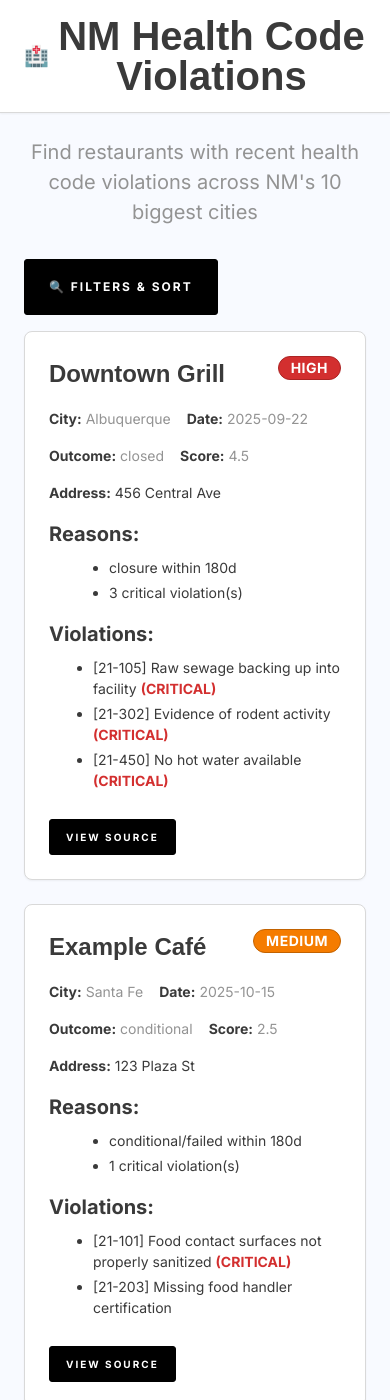
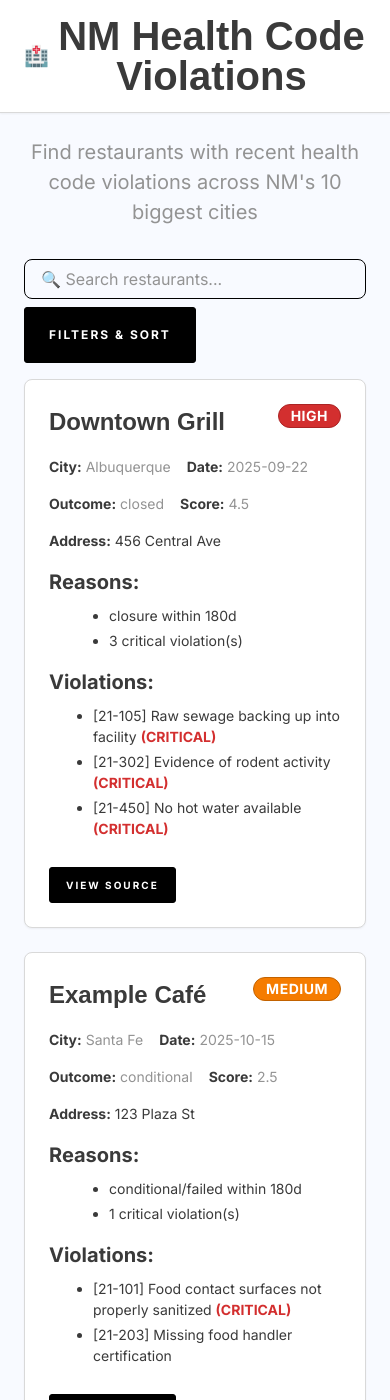
Before and after one commit to aindaco1/restaurant-locations, a Jekyll site: the page built from index.html, in a window 390 px wide and 1400 px high. Built offline with Jekyll 4.4.1, drawn with Linux system fonts in a browser that asks for light colours; some web fonts are replaced.

Commit message:
Mobile UX: keep search visible, stack severity pills vertically for consistent alignment

```diff
--- a/_includes/filter-controls.html
+++ b/_includes/filter-controls.html
@@ -1,10 +1,21 @@
 <!-- Mobile Filter Button (only visible on mobile) -->
 <div class="mobile-filter-trigger" x-data="{ mobileFiltersOpen: false }">
+  <!-- Mobile Search (always visible) -->
+  <div class="mobile-search" x-data="filterControls()">
+    <input
+      type="text"
+      class="input"
+      placeholder="🔍 Search restaurants..."
+      x-model="searchQuery"
+      @input="applyFilters"
+      aria-label="Search restaurants by name">
+  </div>
+
   <button
     @click="mobileFiltersOpen = true"
     class="btn mobile-filter-btn"
     aria-label="Open filters">
-    <span>🔍 Filters & Sort</span>
+    <span>Filters & Sort</span>
     <span class="mobile-filter-btn__badge" x-data="filterControls()" x-show="activeFilterCount > 0" x-text="activeFilterCount"></span>
   </button>
 
@@ -43,18 +54,8 @@
       <div class="mobile-filter-drawer__body" x-data="filterControls()">
         <!-- All filter controls in mobile drawer -->
         <div class="mobile-filter-group">
-          <label class="mobile-filter-label">Search</label>
-          <input
-            type="text"
-            class="input"
-            placeholder="Restaurant name..."
-            x-model="searchQuery"
-            @input="applyFilters">
-        </div>
-
-        <div class="mobile-filter-group">
           <label class="mobile-filter-label">Severity</label>
-          <div class="severity-pills">
+          <div class="severity-pills" style="display: flex; flex-direction: column; gap: 8px;">
             <button
               @click="toggleSeverity('high')"
               :class="{ 'active': selectedSeverity.includes('high') }"
--- a/assets/partials/_components.scss
+++ b/assets/partials/_components.scss
@@ -195,6 +195,10 @@ a {
   @include sm {
     display: block;
   }
+}
+
+.mobile-search {
+  margin-bottom: $space--sm;
 }
 
 .mobile-filter-btn {
@@ -399,10 +403,12 @@ a {
   }
 
   &--mobile {
-    width: auto;
-    flex: 1;
+    width: 100%;
+    height: auto;
     padding: $space--md;
     font-size: $body-small--size;
+    font-weight: $weight--semibold;
+    justify-content: center;
     gap: $space--xs;
   }
 }
```
